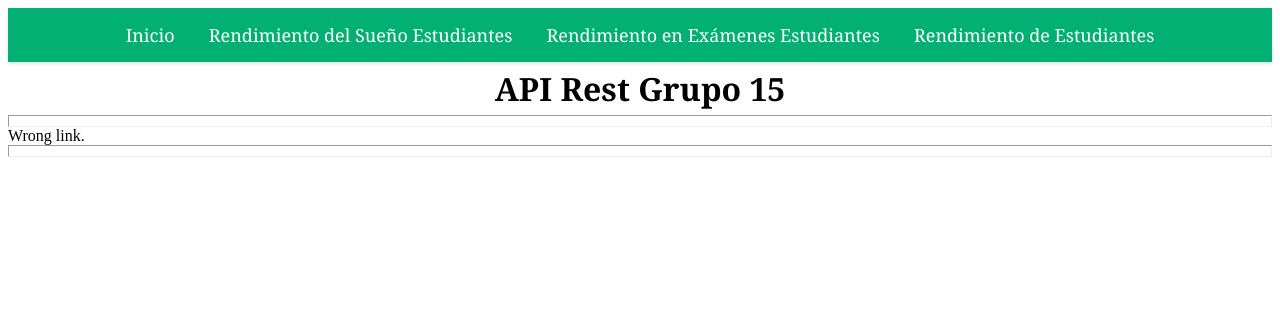
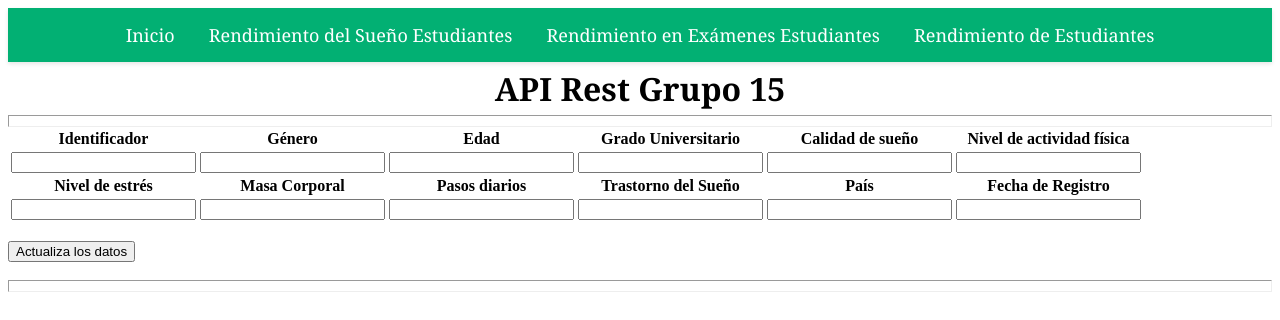
Before and after one commit to gti-sos/SOS2324-15, a SvelteKit app in the folder front/: page /sleep-health/1/1 in a window 1280 px wide. Before the commit this address had no page. Shown: the top 320 px of the page. Built offline with nearby package versions, Linux system fonts and the light colour scheme; no server answers.

Commit message:
def kenzo

```diff
--- /dev/null
+++ b/front/src/routes/sleep-health/[country]/[gender]/+page.svelte
@@ -0,0 +1,207 @@
+<script>
+
+    import { onMount } from "svelte";
+    import {dev} from "$app/environment";
+    import Mensaje from "../../../Mensaje.svelte";
+
+    let API="/api/v2/students-sleep-health";
+    if(dev){
+        API="http://localhost:10000/api/v2/students-sleep-health";
+    }
+    import {page} from '$app/stores';
+    let pais=$page.params.country;
+    let sexo=$page.params.gender;
+    let aElegido={};
+    let misDatos=[];
+    let errorMsg="";
+    let msg="";
+    let paisAnt=pais;
+    let sexoAnt=sexo;
+
+    onMount(()=>{
+        getSleep();
+        getAlumnoElegido();
+    })
+
+    async function getSleep(){
+        let response=await fetch(API,{
+                            method:"GET"
+                        })
+
+        let data=await response.json();
+        misDatos=data;
+    }
+
+    async function actualizaDatos(){
+        paisAnt=aElegido.country;
+        sexoAnt=aElegido.gender;
+    }
+
+
+    async function getAlumnoElegido(){
+        let response=await fetch(API,{
+                            method:"GET"
+                        })
+
+        let data=await response.json();
+        misDatos=data
+        misDatos.forEach((j) => {
+            if(j.country===pais && j.gender===sexo){
+                aElegido=j;
+            }
+        });
+        if(aElegido.person_id===undefined || aElegido===null ){
+            errorMsg="code: "+404;
+        }
+
+
+    }
+
+
+    async function updateSleep(n){
+
+        try{
+            let response=await fetch(API+"/"+n,{
+                                method:"PUT",
+                                headers:{
+                                    "Content-Type":"application/json"
+                                },
+                                body:JSON.stringify(aElegido,null,2)
+                            })
+
+            let status=await response.status;
+            console.log(`Creation response status ${status}`);
+            if(status===200){
+                getSleep();
+                msg="Cambios actualizados correctamente";
+            }else{
+                errorMsg="code: "+status;
+            }
+        }catch(e){
+            errorMsg=e;
+        }
+
+    }
+
+
+
+</script>
+
+{#if msg!=""}
+<div>
+    <Mensaje tipo="exito" mensaje={msg} />
+</div>
+{/if}
+{#if errorMsg!=""}
+<div>
+    {#if errorMsg=="code: 400"}
+        <Mensaje tipo="error" mensaje="La petición realizada es incorrecta" />
+    {/if}
+    {#if errorMsg=="code: 404"}
+        <Mensaje tipo="error" mensaje={`No existe un contacto con nacionalidad ${pais} y sexo ${sexo}`}/>
+    {/if}
+</div>
+{/if}
+
+<table>
+    <thead>
+        <tr>
+            <th>
+                Identificador
+            </th>
+            <th>
+                Género
+            </th>
+            <th>
+                Edad
+            </th>
+            <th>
+                Grado Universitario
+            </th>
+            <th>
+                Calidad de sueño
+            </th>
+            <th>
+                Nivel de actividad física
+            </th>
+        </tr>
+
+    </thead>
+    <tbody>
+        <tr>
+            <td>
+                <input type="number" bind:value={aElegido.person_id}>
+            </td>
+            <td>
+                <input bind:value={aElegido.gender}>
+            </td>
+            <td>
+                <input type="number" bind:value={aElegido.age}>
+            </td>
+            <td>
+                <input bind:value={aElegido.bachelor_degree}>
+            </td>
+            <td>
+                <input type="number" bind:value={aElegido.quality_of_sleep}>
+            </td>
+            <td>
+                <input type="number" bind:value={aElegido.physical_activity_level}>
+            </td>
+        </tr>
+
+    </tbody>
+    <thead>
+        <tr>
+            <th>
+                Nivel de estrés
+            </th>
+            <th>
+                Masa Corporal
+            </th>
+            <th>
+                Pasos diarios
+            </th>
+            <th>
+                Trastorno del Sueño
+            </th>
+            <th>
+                País
+            </th>
+            <th>
+                Fecha de Registro
+            </th>
+
+        </tr>
+    </thead>
+    <tbody>
+        <tr>
+            <td>
+                <input type="number" bind:value={aElegido.stress_level}>
+            </td>
+            <td>
+                <input bind:value={aElegido.bmi_category}>
+            </td>
+            <td>
+                <input type="number" bind:value={aElegido.daily_steps}>
+            </td>
+            <td>
+                <input bind:value={aElegido.sleep_disorder}>
+            </td>
+            <td>
+                <input bind:value={aElegido.country}>
+            </td>
+            <td>
+                <input bind:value={aElegido.date}>
+            </td>
+
+        </tr>
+    </tbody>
+
+</table>
+
+<br>
+<form action="/sleep-health/{aElegido.country}/{aElegido.gender}">
+    <button type="submit"  on:click="{updateSleep(`${paisAnt}/${sexoAnt}`)}" on:click="{actualizaDatos}">Actualiza los datos</button>
+</form>
+
+<br>
```
Also changed, not shown: 1 other file (tests, documents, lock files or other folders).
